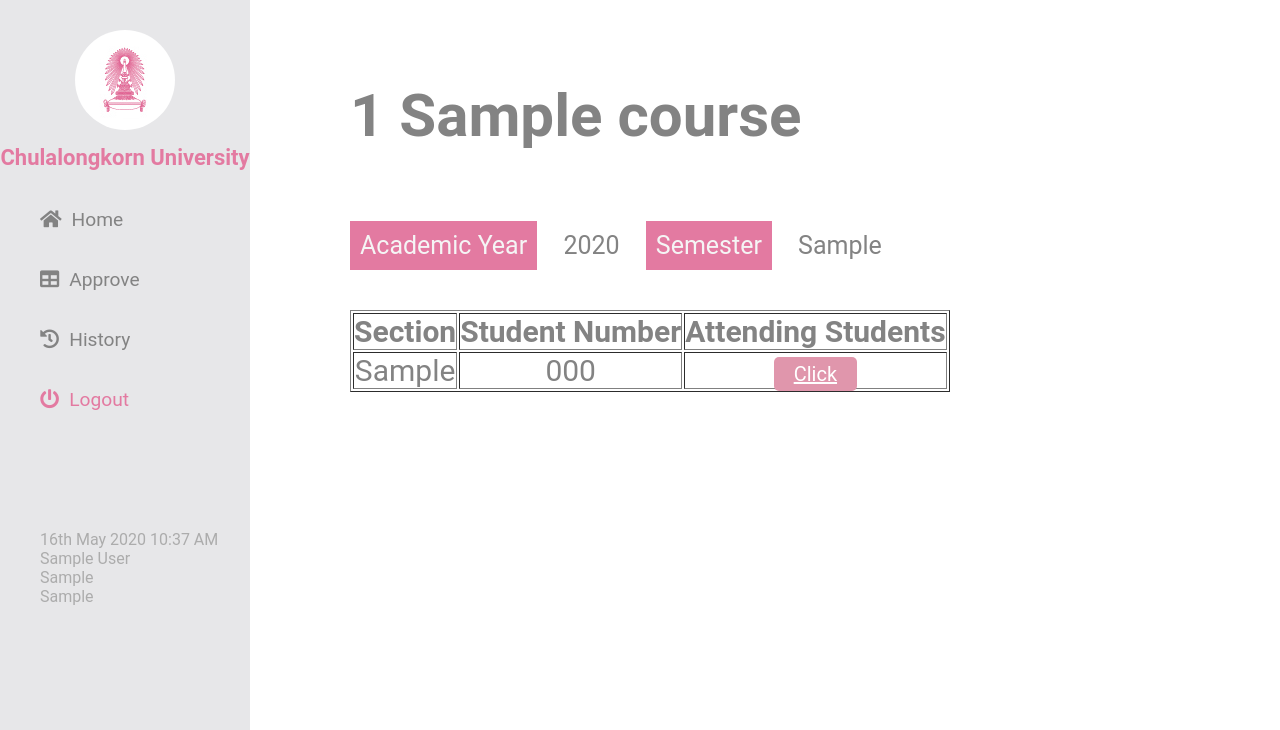
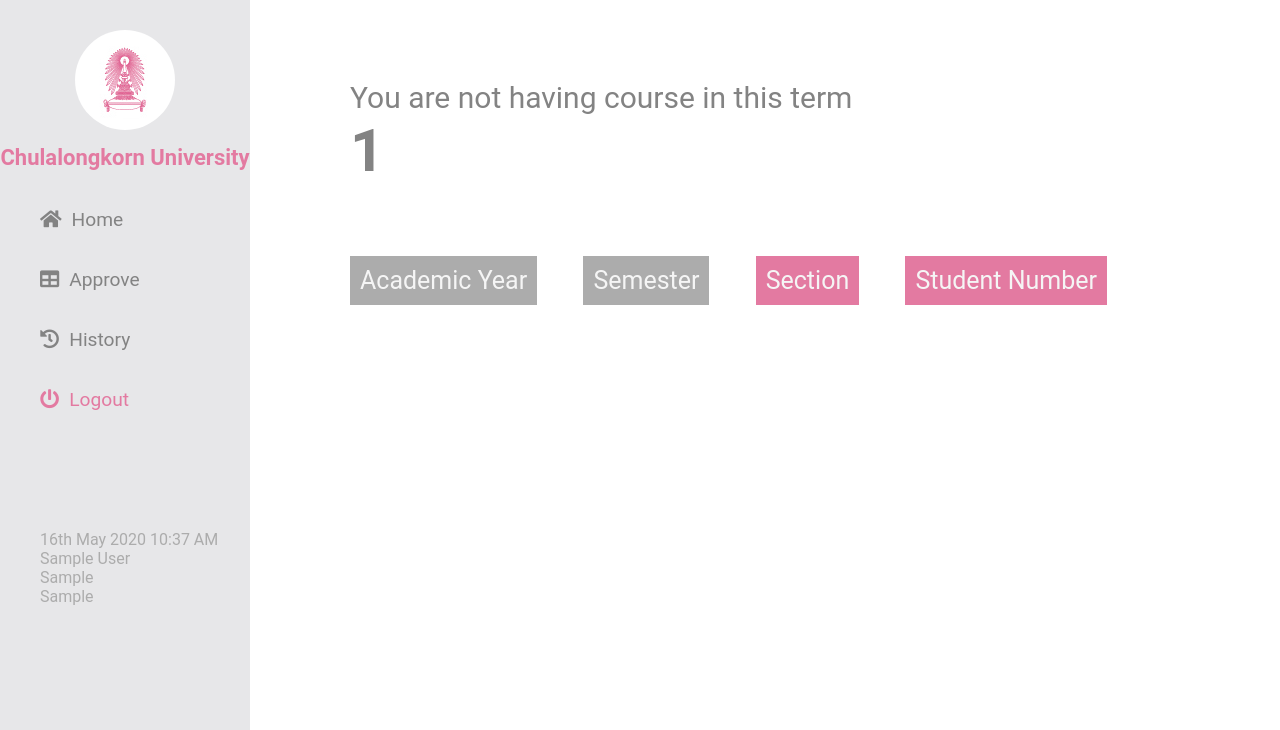
Before and after one commit to ponyonpuririnlovers/Attending-System, a PHP site: page /course_info.php?id=1 in a window 1280 px wide. Shown: the part 70-800 px from the top of the page. Run offline with PHP 8.4, Linux system fonts and the light colour scheme; the visitor is signed in with stand-in values (Sample User, id 1); tables that the repository leaves empty or names only in its code hold one stand-in row (values such as "Sample post"); data that the repository does not hold is empty; some libraries are stand-ins or nearby versions.

Commit message:
จัดให้จ๋วยขึ้นนะเนอะเนะ

```diff
--- a/course.php
+++ b/course.php
@@ -76,10 +76,11 @@
         <h1>Opening Course</h1>
 
         <div class="table">
-            <table border="1" align='center' width='500'>
+            <table border="1">
                 <tr>
                     <th>Course ID</th>
                     <th>Course Name</th>
+                    <th>Section</th>
                     <th>Link</th>
                 </tr>
 
@@ -100,7 +101,8 @@
         ?>
                     <td><center><?php echo $rowpost['course_ID']; ?></center></td>
                     <td><center><?php echo $rowpost['course_name']; ?></center></td>
-                    <td><center><a href="course_info.php?id=<?php echo $rowpost['course_ID'];?>" role="button" class="btn2">Click</a><center></td>
+                    <td><center><?php echo $rowpost['section']; ?></center></td>
+                    <td><center><a href="course_info.php ?id=<?php echo $rowpost['course_ID'];?> &sec=<?php echo $rowpost['section'];?>" role="button" class="btn2">Click</a><center></td>
         <?php
                     echo "</tr>";
                 }
--- a/course_info.php
+++ b/course_info.php
@@ -4,6 +4,7 @@
 
     /*!-- course_ID from course user choose --*/
     $course_ID = $_GET['id'];
+    $section = $_GET['sec'];
 
     /*!-- logged in user information --*/
     $id = $_SESSION['username'];
@@ -76,18 +77,11 @@
     <!--sidebar end-->
 
     <div class="content">
-
-        <div class="table">
-            <table border="1" align='center'>
-                <tr>
-                    <th>Section</th>
-                    <th>Student Number</th>
-                    <th>Attending Students</th>
-                </tr>
-
         <?php
             $id = $_SESSION['username'];
-            $query = "SELECT * FROM course WHERE course_ID = '".$_GET["id"]."' ";
+            $query = "  SELECT c.course_ID, c.course_name, c.section, c.department, c.semester, c.academic_year, c.level, c.student_number
+                        FROM course c, teacher_users t
+                        WHERE t.username = '$id' AND c.course_ID = '".$_GET["id"]."' AND c.course_ID = t.course_ID AND c.section = '".$_GET["sec"]."' AND c.section = t.section";
             $result = mysqli_query($conn, $query);
 
             if (mysqli_num_rows($result) > 0) {
@@ -96,13 +90,10 @@
                     $course_name = $rowpost['course_name'];
                     $academic_year = $rowpost['academic_year'];
                     $semester = $rowpost['semester'];
-                    echo "<tr>";
+                    $section = $rowpost['section'];
+                    $student_number = $rowpost['student_number'];
         ?>
-                    <td><center><?php echo $rowpost['section']; ?></center></td>
-                    <td><center><?php echo $rowpost['student_number']; ?></center></td>
-                    <td><center><a href="approve.php?id=<?php echo $rowpost['course_ID'];?>" role="button" class="btn2">Click</a></center></td>
         <?php
-                    echo "</tr>";
                 }
 
             } else {
@@ -116,12 +107,12 @@
                 <p>
                     <a>Academic Year</a> <w><?php echo $academic_year; ?></w>
                     <a>Semester</a> <w><?php echo $semester; ?></w>
+                    <aa>Section</aa> <w><?php echo $section; ?></w>
+                    <aa>Student Number</aa> <w><?php echo $student_number; ?></w>
                 </p>
 
             </div>
 
-            </table>
-        </div>
     </div>
 
 </body>
--- a/style.css
+++ b/style.css
@@ -271,21 +271,6 @@ label #sidebar_btn:hover{
     transition: 0.5s;
 }
 
-.content .table .head_course {
-  padding-bottom: 50px;
-}
-.content .table .head_course a{
-    color: whitesmoke;
-    background: #e37aa1;
-    padding: 10px;
-    background-clip: padding-box;
-}
-
-.content .table .head_course w{
-  color: #838383;
-  padding: 20px 20px;
-}
-
 .content .table .btn2{
   padding: 5px 20px;
   color: white;
@@ -294,3 +279,26 @@ label #sidebar_btn:hover{
   border: none;
   border-radius: 5px;
 }
+
+.content .head_course {
+  padding-bottom: 50px;
+}
+
+.content .head_course a{
+    color: whitesmoke;
+    background: #acacac;
+    padding: 10px;
+    background-clip: padding-box;
+}
+
+.content .head_course aa{
+  color: whitesmoke;
+  background: #e37aa1;
+  padding: 10px;
+  background-clip: padding-box;
+}
+
+.content .head_course w{
+  color: #838383;
+  padding: 20px 20px;
+}
```
